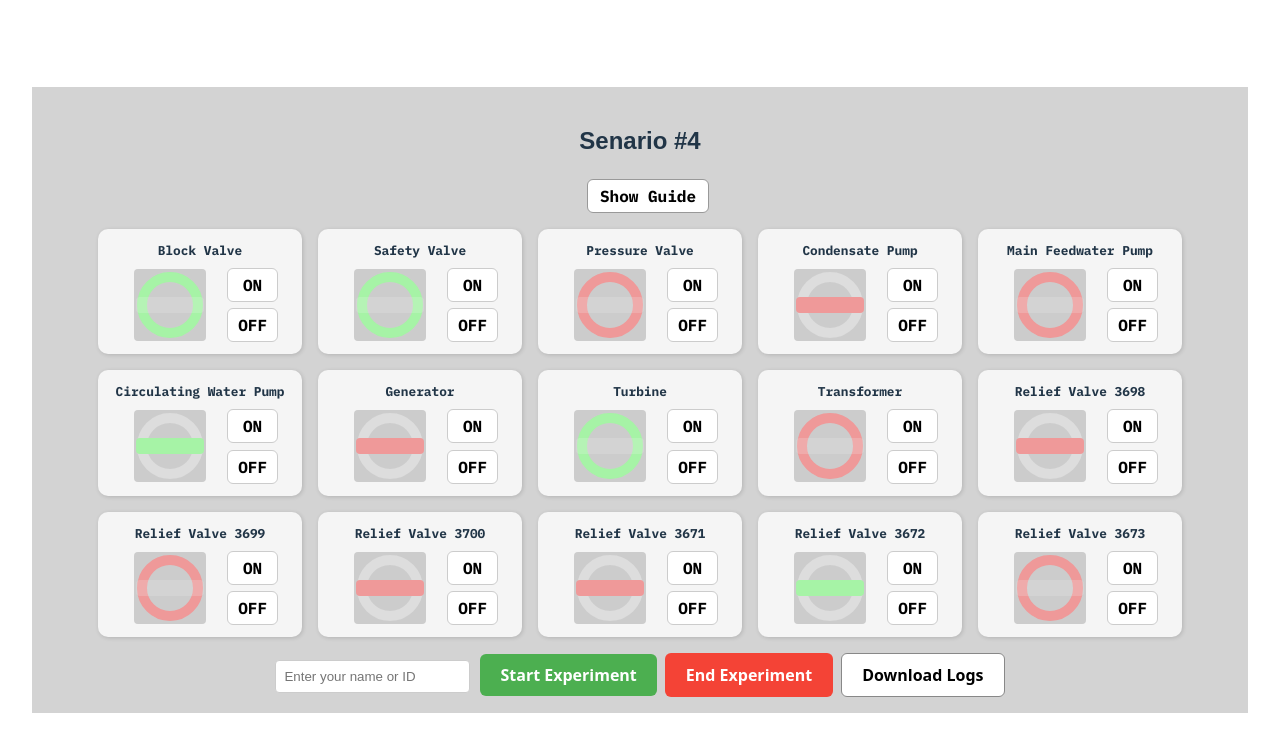
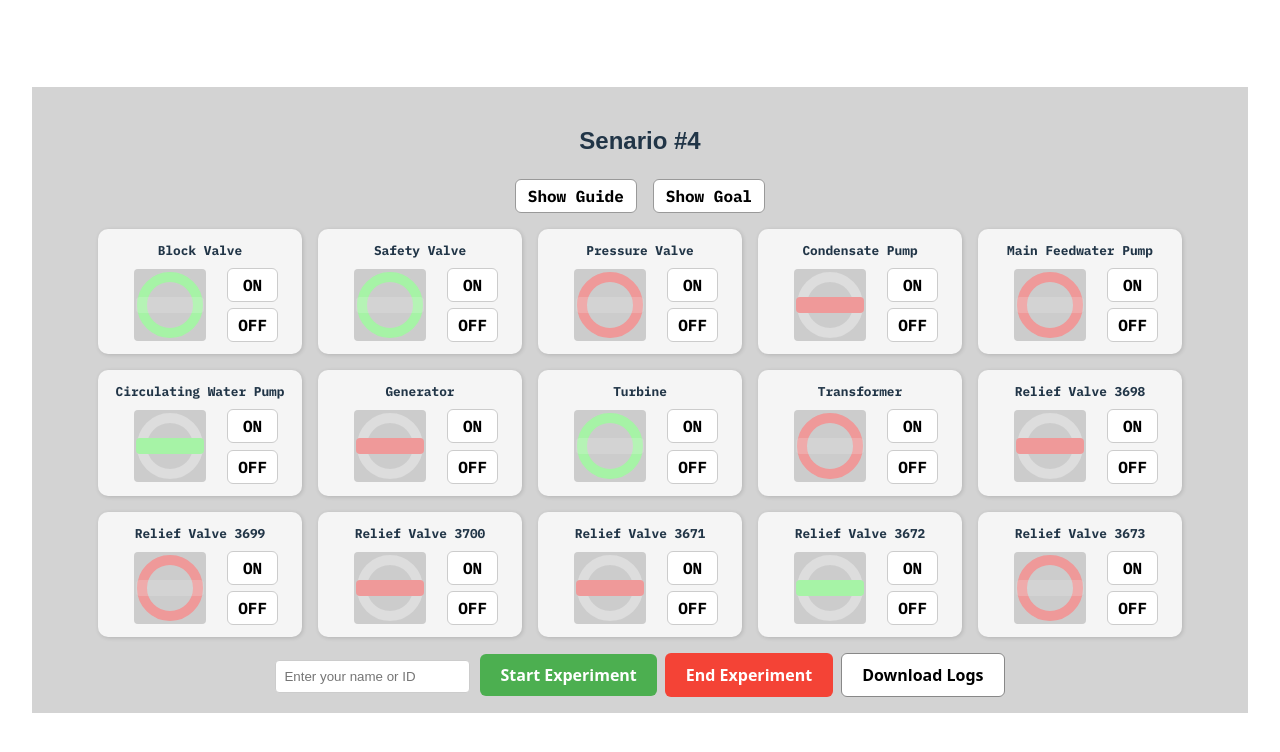
Before and after one commit to separk-1/VisCue, a React (Vite) app: page /exp4 in a window 1280 px wide. Shown: the top 752 px of the page. Built offline with nearby package versions, Linux system fonts and the light colour scheme.

Commit message:
add target state

```diff
--- a/src/Analyze.jsx
+++ b/src/Analyze.jsx
@@ -102,20 +102,37 @@ export default function AnalyzePage() {
             </div>
           )}
 
-          {showGuide && (
-            <div style={{ marginTop: '2rem', fontSize: '0.9rem', color: '#444', maxWidth: '700px', marginInline: 'auto', textAlign: 'left' }}>
-              <h3>Guide: How Each Metric is Calculated</h3>
-              <ul>
-                <li><strong>Accuracy:</strong> The percentage of items whose final state matches the target (correct / total).</li>
-                <li><strong>Final State Correct:</strong> "Yes" if all final states match the target, otherwise "No".</li>
-                <li><strong>Average Time to Correct:</strong> The average time (in seconds) it took for each item to first reach its correct target state.</li>
-                <li><strong>Mastered:</strong> Items toggled exactly once and ended in the correct target state.</li>
-                <li><strong>Confused:</strong> Items toggled more than once or ended in an incorrect state.</li>
-                <li><strong>Unmatched:</strong> Items whose final state still does not match the target state.</li>
-              </ul>
+          <details style={{
+            marginTop: '2rem',
+            fontSize: '0.95rem',
+            color: '#444',
+            maxWidth: '700px',
+            marginInline: 'auto',
+            background: '#f5f7fa',
+            borderRadius: '10px',
+            padding: '1.2rem',
+            lineHeight: 1.7,
+            textAlign: 'left',
+            boxShadow: '0 1px 4px rgba(0,0,0,0.06)'
+          }}>
+            <summary style={{
+              fontWeight: 600,
+              fontSize: '1rem',
+              marginBottom: '1rem',
+              cursor: 'pointer',
+              outline: 'none'
+            }}>📘 How Each Metric is Calculated</summary>
 
-            </div>
-          )}
+            <ul style={{ paddingLeft: '1.2rem', listStyle: 'disc' }}>
+              <li><strong>Accuracy:</strong> The percentage of items whose final state matches the target. <em>(correct / total)</em></li>
+              <li><strong>Final State Correct:</strong> "Yes" if <em>all</em> items match the target at the end; otherwise, "No".</li>
+              <li><strong>Average Time to Correct:</strong> The average time (in seconds) it took for each item to first reach its correct state.</li>
+              <li><strong>Mastered:</strong> Items toggled exactly once and ended in the correct state.</li>
+              <li><strong>Confused:</strong> Items toggled more than once or ended in an incorrect state.</li>
+              <li><strong>Unmatched:</strong> Items whose final state still differs from the target state.</li>
+            </ul>
+          </details>
+
         </>
       )}
     </div>
--- a/src/App_A_wg.jsx
+++ b/src/App_A_wg.jsx
@@ -17,6 +17,16 @@ function createLogEntry(type, label) {
   return { type, label, time: Date.now() }
 }
 
+const btnStyle = {
+  padding: '6px 12px',
+  borderRadius: '6px',
+  fontWeight: 'bold',
+  fontFamily: "'IBM Plex Mono', monospace",
+  border: '1px solid #999',
+  backgroundColor: '#fff',
+  cursor: 'pointer'
+}
+
 export default function App_A_wg() {
   const log = useRef([])
   const [selectedSetName, setSelectedSetName] = useState('Initial State')
@@ -28,6 +38,7 @@ export default function App_A_wg() {
   const [isExperimentEnded, setIsExperimentEnded] = useState(false)
   const [errorMessage, setErrorMessage] = useState('')
   const [showGuide, setShowGuide] = useState(false)
+
 
   const handleToggle = (label, newState, event = null) => {
     setStates(prev => ({ ...prev, [label]: newState }))
@@ -115,31 +126,35 @@ console.log("controls:", controls)
     }
   }
 
+  const handleOpenGoalWindow = () => {
+    localStorage.setItem('goalState', JSON.stringify(initialSets['Expected State']))
+    window.open('/goal.html', '_blank', 'width=700,height=600')
+  }
+
+
+
   return (
     <div className="fullscreen-app">
     <h2 style={{ fontFamily: 'sans-serif'}}>Senario #2</h2>
       {showGuide && <GuideA onClose={() => setShowGuide(false)} />}
 
       <div className="interface-body">
-        <div style={{ marginBottom: '1rem' }}>
+      <div style={{ marginBottom: '1rem', display: 'flex', gap: '1rem', justifyContent: 'center' }}>
+      <button
+        onClick={() => setShowGuide(true)}
+        style={btnStyle}
+      >
+        Show Guide
+      </button>
+      <button
+      onClick={handleOpenGoalWindow}
+      style={btnStyle}
+    >
+      Show Goal
+    </button>
 
+    </div>
 
-          <button
-          onClick={() => setShowGuide(true)}
-          style={{
-            marginLeft: '1rem',
-            padding: '6px 12px',
-            borderRadius: '6px',
-            fontWeight: 'bold',
-            fontFamily: "'IBM Plex Mono', monospace",
-            border: '1px solid #999',
-            backgroundColor: '#fff',
-            cursor: 'pointer'
-          }}
-        >
-          Show Guide
-        </button>
-      </div>
 
         <div
         style={{
--- a/src/App_A_wog.jsx
+++ b/src/App_A_wog.jsx
@@ -15,6 +15,15 @@ const panelStyle = {
 
 function createLogEntry(type, label) {
   return { type, label, time: Date.now() }
+}
+const btnStyle = {
+  padding: '6px 12px',
+  borderRadius: '6px',
+  fontWeight: 'bold',
+  fontFamily: "'IBM Plex Mono', monospace",
+  border: '1px solid #999',
+  backgroundColor: '#fff',
+  cursor: 'pointer'
 }
 
 export default function App_A_wog() {
@@ -115,31 +124,33 @@ console.log("controls:", controls)
     }
   }
 
+  const handleOpenGoalWindow = () => {
+    localStorage.setItem('goalState', JSON.stringify(initialSets['Expected State']))
+    window.open('/goal.html', '_blank', 'width=700,height=600')
+  }
+
+
   return (
     <div className="fullscreen-app">
     <h2 style={{ fontFamily: 'sans-serif'}}>Senario #1</h2>
       {showGuide && <GuideA onClose={() => setShowGuide(false)} />}
 
       <div className="interface-body">
-        <div style={{ marginBottom: '1rem' }}>
+      <div style={{ marginBottom: '1rem', display: 'flex', gap: '1rem', justifyContent: 'center' }}>
+      <button
+        onClick={() => setShowGuide(true)}
+        style={btnStyle}
+      >
+        Show Guide
+      </button>
+      <button
+      onClick={handleOpenGoalWindow}
+      style={btnStyle}
+    >
+      Show Goal
+    </button>
 
-
-          <button
-          onClick={() => setShowGuide(true)}
-          style={{
-            marginLeft: '1rem',
-            padding: '6px 12px',
-            borderRadius: '6px',
-            fontWeight: 'bold',
-            fontFamily: "'IBM Plex Mono', monospace",
-            border: '1px solid #999',
-            backgroundColor: '#fff',
-            cursor: 'pointer'
-          }}
-        >
-          Show Guide
-        </button>
-      </div>
+    </div>
 
         <div
         style={{
--- a/src/App_B_wg.jsx
+++ b/src/App_B_wg.jsx
@@ -10,6 +10,17 @@ function createLogEntry(type, label) {
 }
 
 const expectedStates = initialSets['Expected State']
+
+const btnStyle = {
+  padding: '6px 12px',
+  borderRadius: '6px',
+  fontWeight: 'bold',
+  fontFamily: "'IBM Plex Mono', monospace",
+  border: '1px solid #999',
+  backgroundColor: '#fff',
+  cursor: 'pointer'
+}
+
 
 function VisualIndicator({ state, expected }) {
   const isOn = state === 'ON'
@@ -121,6 +132,7 @@ export default function App_B_wg() {
   const [errorMessage, setErrorMessage] = useState('')
   const [showGuide, setShowGuide] = useState(false)
 
+
   const handleToggle = (label, newState, event = null) => {
     setStates(prev => ({ ...prev, [label]: newState }))
 
@@ -138,6 +150,10 @@ export default function App_B_wg() {
     }
   }
 
+  const handleOpenGoalWindow = () => {
+    localStorage.setItem('goalState', JSON.stringify(initialSets['Expected State']))
+    window.open('/goal.html', '_blank', 'width=700,height=600')
+  }
 
   const handleSetChange = (e) => {
     const newSet = e.target.value
@@ -208,34 +224,19 @@ export default function App_B_wg() {
       {showGuide && <GuideB onClose={() => setShowGuide(false)} />}
 
       <div className="interface-body">
-        <div style={{ marginBottom: '1rem' }}>
-
-          <button
-          onClick={(e) => {
-            setShowGuide(true)
-            if (isLogging && !isExperimentEnded) {
-              log.current.push({
-                type: 'guide',
-                label: 'Show Guide button clicked',
-                time: Date.now(),
-                x: e?.clientX ?? null,
-                y: e?.clientY ?? null
-              })
-            }
-          }}
-          style={{
-            marginLeft: '1rem',
-            padding: '6px 12px',
-            borderRadius: '6px',
-            fontWeight: 'bold',
-            fontFamily: "'IBM Plex Mono', monospace",
-            border: '1px solid #999',
-            backgroundColor: '#fff',
-            cursor: 'pointer'
-          }}
-        >
-          Show Guide
-        </button>
+      <div style={{ marginBottom: '1rem', display: 'flex', gap: '1rem', justifyContent: 'center' }}>
+      <button
+        onClick={() => setShowGuide(true)}
+        style={btnStyle}
+      >
+        Show Guide
+      </button>
+      <button
+      onClick={handleOpenGoalWindow}
+      style={btnStyle}
+    >
+      Show Goal
+    </button>
         </div>
 
         <div style={{ display: 'flex', flexWrap: 'wrap', justifyContent: 'center', gap: '1rem' }}>
--- a/src/App_B_wog.jsx
+++ b/src/App_B_wog.jsx
@@ -10,6 +10,17 @@ function createLogEntry(type, label) {
 }
 
 const expectedStates = initialSets['Expected State']
+
+const btnStyle = {
+  padding: '6px 12px',
+  borderRadius: '6px',
+  fontWeight: 'bold',
+  fontFamily: "'IBM Plex Mono', monospace",
+  border: '1px solid #999',
+  backgroundColor: '#fff',
+  cursor: 'pointer'
+}
+
 
 function VisualIndicator({ state, expected }) {
   const isOn = state === 'ON'
@@ -139,6 +150,12 @@ export default function App_B_wog() {
   }
 
 
+  const handleOpenGoalWindow = () => {
+    localStorage.setItem('goalState', JSON.stringify(initialSets['Expected State']))
+    window.open('/goal.html', '_blank', 'width=700,height=600')
+  }
+
+
   const handleSetChange = (e) => {
     const newSet = e.target.value
     setSelectedSetName(newSet)
@@ -208,23 +225,19 @@ export default function App_B_wog() {
       {showGuide && <GuideB onClose={() => setShowGuide(false)} />}
 
       <div className="interface-body">
-        <div style={{ marginBottom: '1rem' }}>
-
-          <button
-          onClick={() => setShowGuide(true)}
-          style={{
-            marginLeft: '1rem',
-            padding: '6px 12px',
-            borderRadius: '6px',
-            fontWeight: 'bold',
-            fontFamily: "'IBM Plex Mono', monospace",
-            border: '1px solid #999',
-            backgroundColor: '#fff',
-            cursor: 'pointer'
-          }}
-        >
-          Show Guide
-        </button>
+      <div style={{ marginBottom: '1rem', display: 'flex', gap: '1rem', justifyContent: 'center' }}>
+      <button
+        onClick={() => setShowGuide(true)}
+        style={btnStyle}
+      >
+        Show Guide
+      </button>
+      <button
+      onClick={handleOpenGoalWindow}
+      style={btnStyle}
+    >
+      Show Goal
+    </button>
         </div>
 
         <div style={{ display: 'flex', flexWrap: 'wrap', justifyContent: 'center', gap: '1rem' }}>
```
Also changed, not shown: public/goal.html (added, +54 -0 lines).
